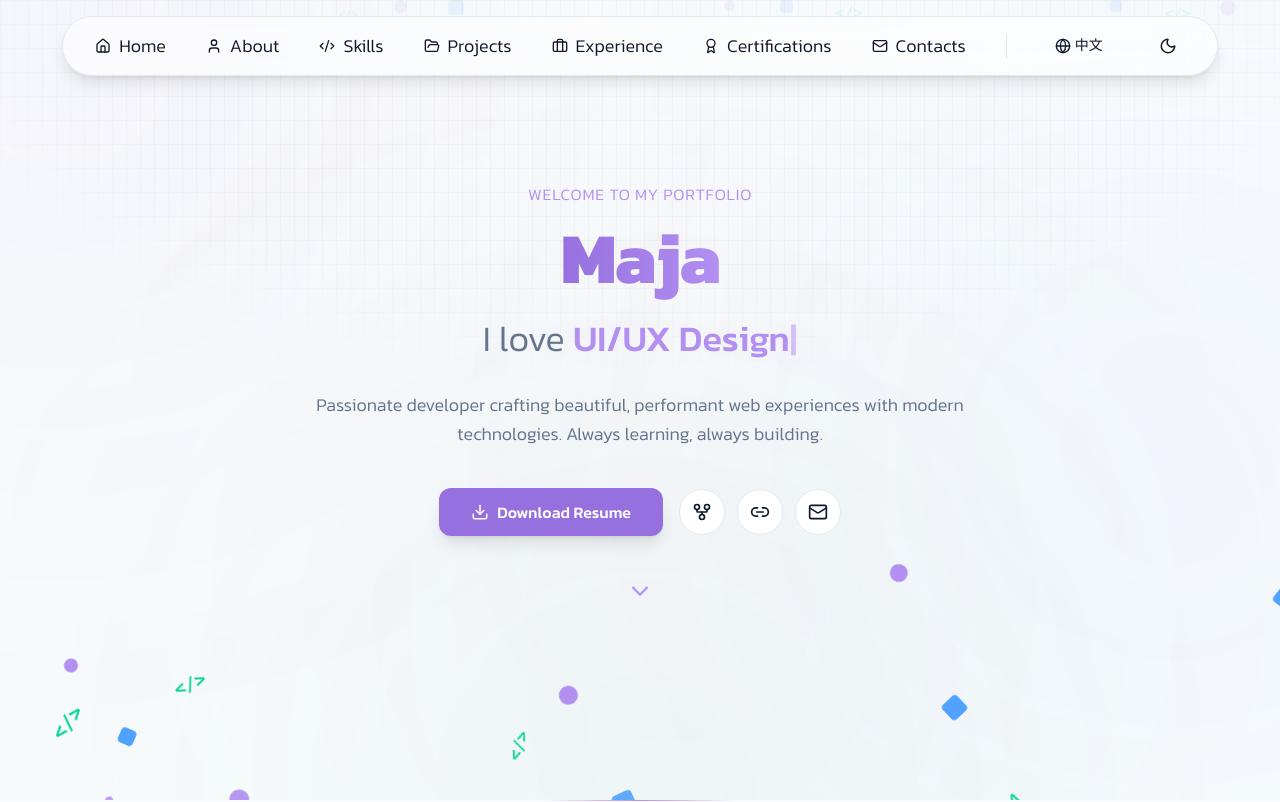
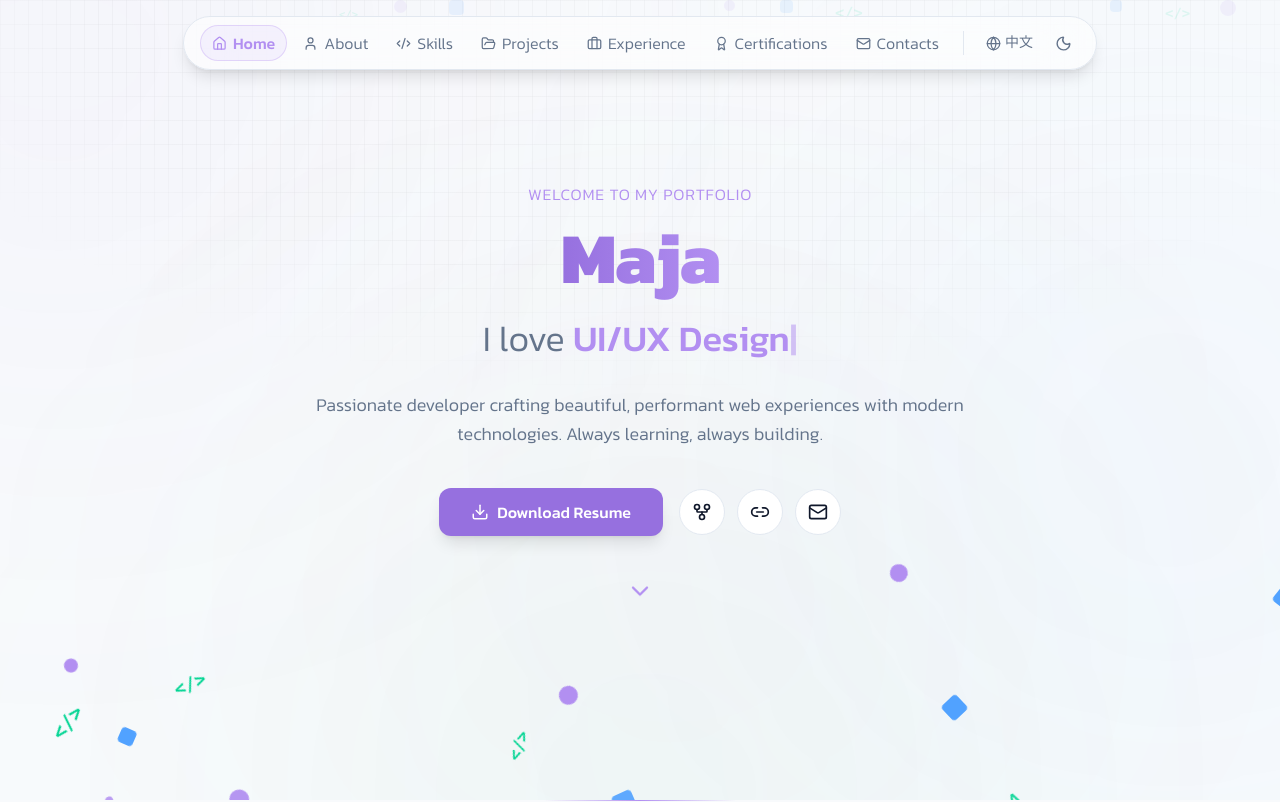
Before and after one commit to mayuhome/portfolio, a Next.js app: page / in a window 1280 px wide. Shown: the top 802 px of the page. Built offline with nearby package versions, Linux system fonts and the light colour scheme.

Commit message:
feat: add active menu effect

```diff
--- a/app/components/Navbar.tsx
+++ b/app/components/Navbar.tsx
@@ -1,6 +1,6 @@
 "use client";
 
-import { useState, useEffect } from "react";
+import { useState, useEffect, useRef } from "react";
 import { motion, AnimatePresence } from "framer-motion";
 import {
   Home,
@@ -32,6 +32,7 @@ export default function Navbar() {
   const [mobileOpen, setMobileOpen] = useState(false);
   const [darkMode, setDarkMode] = useState(true);
   const [mounted, setMounted] = useState(false);
+  const [activeSection, setActiveSection] = useState("Home");
   const { lang, toggleLang, t } = useLang();
 
   useEffect(() => {
@@ -50,6 +51,36 @@ export default function Navbar() {
     localStorage.setItem("theme", darkMode ? "dark" : "light");
   }, [darkMode, mounted]);
 
+  // IntersectionObserver for active section tracking
+  useEffect(() => {
+    const sectionIds = navItemKeys.map((item) => item.href.slice(1));
+    const observers: IntersectionObserver[] = [];
+
+    sectionIds.forEach((id) => {
+      const el = document.getElementById(id);
+      if (!el) return;
+
+      const observer = new IntersectionObserver(
+        (entries) => {
+          entries.forEach((entry) => {
+            if (entry.isIntersecting) {
+              setActiveSection(id);
+            }
+          });
+        },
+        {
+          rootMargin: "-40% 0px -55% 0px",
+          threshold: 0,
+        }
+      );
+
+      observer.observe(el);
+      observers.push(observer);
+    });
+
+    return () => observers.forEach((o) => o.disconnect());
+  }, [mounted]);
+
   const scrollTo = (id: string) => {
     document.getElementById(id)?.scrollIntoView({ behavior: "smooth", block: "start" });
   };
@@ -63,8 +94,10 @@ export default function Navbar() {
         transition={{ duration: 0.8, ease: "easeOut" }}
         className="w-full pt-4 fixed top-0 md:flex flex-col items-center hidden z-30"
       >
-        <div className="flex rounded-full px-8 py-3 items-center justify-center gap-10 text-lg font-light text-foreground bg-card/60 backdrop-blur-xl border border-card-border shadow-lg">
-          {navItemKeys.map((item) => (
+        <div className="relative flex rounded-full px-4 py-2 items-center justify-center gap-1 text-base font-light text-foreground bg-card/60 backdrop-blur-xl border border-card-border shadow-lg">
+          {navItemKeys.map((item) => {
+            const isActive = activeSection === item.href.slice(1);
+            return (
               <a
                 key={item.key}
                 href={item.href}
@@ -72,30 +105,48 @@ export default function Navbar() {
                   e.preventDefault();
                   scrollTo(item.href.slice(1));
                 }}
-              className="flex items-center gap-2 cursor-pointer hover:text-accent transition-all"
+                className={`relative flex items-center gap-1.5 px-3 py-1.5 rounded-full cursor-pointer transition-colors duration-300 z-10 ${
+                  isActive
+                    ? "text-accent font-medium"
+                    : "text-muted hover:text-foreground"
+                }`}
               >
-              <item.icon size={16} />
+                {isActive && (
+                  <motion.div
+                    layoutId="nav-active-pill"
+                    className="absolute inset-0 rounded-full bg-accent/10 border border-accent/30"
+                    transition={{
+                      type: "spring",
+                      stiffness: 380,
+                      damping: 30,
+                    }}
+                  />
+                )}
+                <span className="relative z-10 flex items-center gap-1.5">
+                  <item.icon size={15} />
                   {t(item.key)}
+                </span>
               </a>
-          ))}
+            );
+          })}
 
-          <div className="w-[1px] h-6 bg-card-border" />
+          <div className="w-px h-6 bg-card-border mx-2" />
 
           <button
             onClick={toggleLang}
-            className="flex items-center gap-1 px-2 py-1.5 rounded-full hover:bg-card transition-colors text-sm"
+            className="flex items-center gap-1 px-2.5 py-1.5 rounded-full hover:bg-card transition-colors text-sm text-muted"
             aria-label="Toggle language"
           >
-            <Globe size={16} />
+            <Globe size={15} />
             {lang === "en" ? "中文" : "EN"}
           </button>
 
           <button
             onClick={() => setDarkMode(!darkMode)}
-            className="p-2 rounded-full hover:bg-card transition-colors"
+            className="p-2 rounded-full hover:bg-card transition-colors text-muted"
             aria-label="Toggle theme"
           >
-            {darkMode ? <Sun size={18} /> : <Moon size={18} />}
+            {darkMode ? <Sun size={17} /> : <Moon size={17} />}
           </button>
         </div>
       </motion.nav>
@@ -121,7 +172,7 @@ export default function Navbar() {
         <div className="flex items-center gap-2">
           <button
             onClick={toggleLang}
-            className="flex items-center gap-1 px-2 py-1.5 rounded-full hover:bg-card transition-colors text-sm"
+            className="flex items-center gap-1 px-2 py-1.5 rounded-full hover:bg-card transition-colors text-sm text-muted"
             aria-label="Toggle language"
           >
             <Globe size={14} />
@@ -129,14 +180,14 @@ export default function Navbar() {
           </button>
           <button
             onClick={() => setDarkMode(!darkMode)}
-            className="p-2 rounded-full hover:bg-card transition-colors"
+            className="p-2 rounded-full hover:bg-card transition-colors text-muted"
             aria-label="Toggle theme"
           >
             {darkMode ? <Sun size={18} /> : <Moon size={18} />}
           </button>
           <button
             onClick={() => setMobileOpen(!mobileOpen)}
-            className="p-2 rounded-full hover:bg-card transition-colors"
+            className="p-2 rounded-full hover:bg-card transition-colors text-muted"
           >
             {mobileOpen ? <X size={20} /> : <Menu size={20} />}
           </button>
@@ -161,8 +212,10 @@ export default function Navbar() {
               transition={{ duration: 0.4, ease: [0.16, 1, 0.3, 1] }}
               className="fixed top-0 w-[250px] h-screen bg-background z-50 border-l border-card-border right-0"
             >
-              <div className="flex flex-col items-start gap-8 pt-24 px-8 text-xl text-foreground">
-                {navItemKeys.map((item) => (
+              <div className="flex flex-col items-start gap-6 pt-24 px-8 text-xl">
+                {navItemKeys.map((item) => {
+                  const isActive = activeSection === item.href.slice(1);
+                  return (
                     <a
                       key={item.key}
                       href={item.href}
@@ -171,12 +224,20 @@ export default function Navbar() {
                         setMobileOpen(false);
                         scrollTo(item.href.slice(1));
                       }}
-                    className="flex items-center gap-4 cursor-pointer hover:text-accent"
+                      className={`flex items-center gap-4 cursor-pointer transition-colors duration-200 ${
+                        isActive
+                          ? "text-accent font-medium"
+                          : "text-muted hover:text-foreground"
+                      }`}
                     >
                       <item.icon size={20} />
                       {t(item.key)}
+                      {isActive && (
+                        <span className="w-1.5 h-1.5 rounded-full bg-accent ml-auto" />
+                      )}
                     </a>
-                ))}
+                  );
+                })}
               </div>
             </motion.div>
           </>
```
Lines whose indentation alone changed are shown as unchanged.
